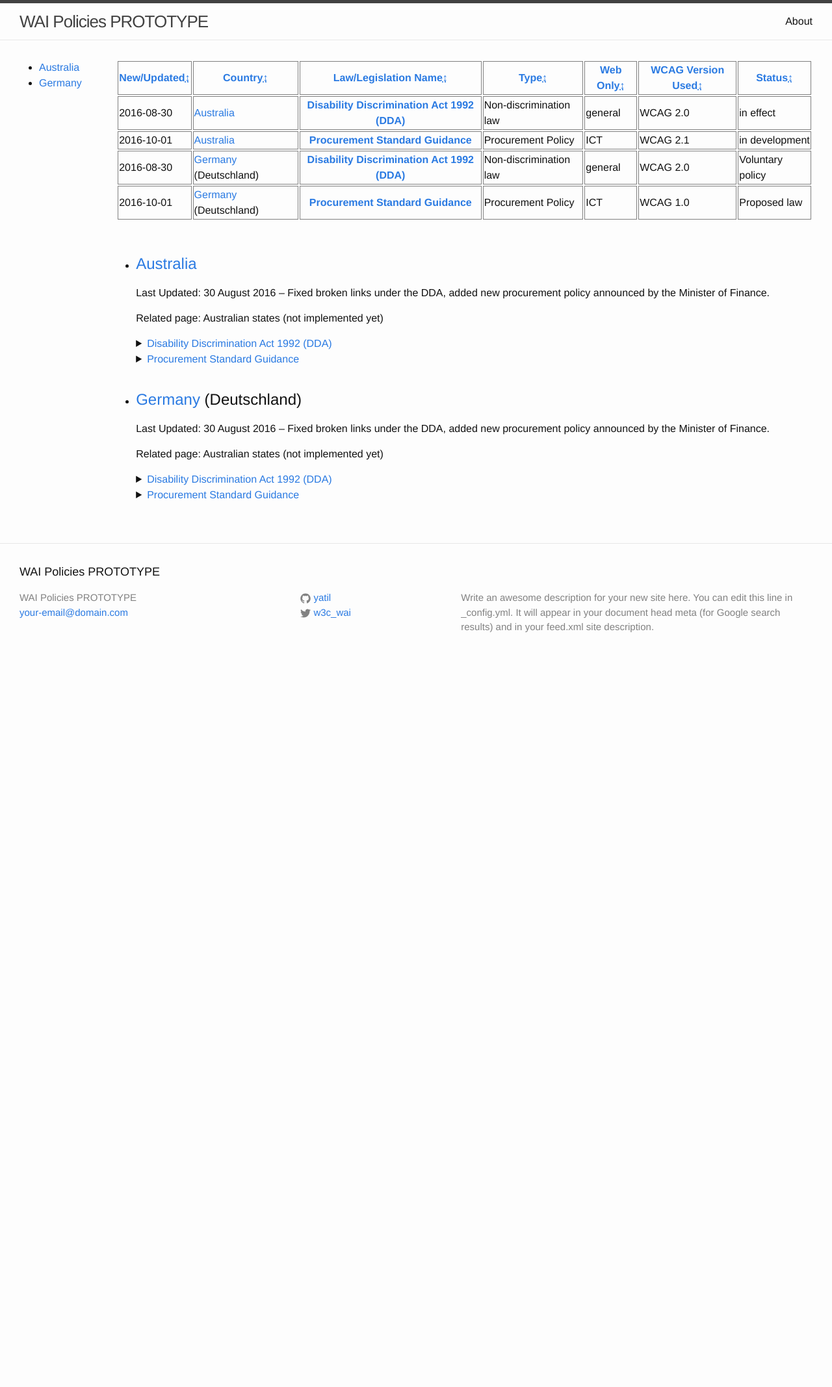
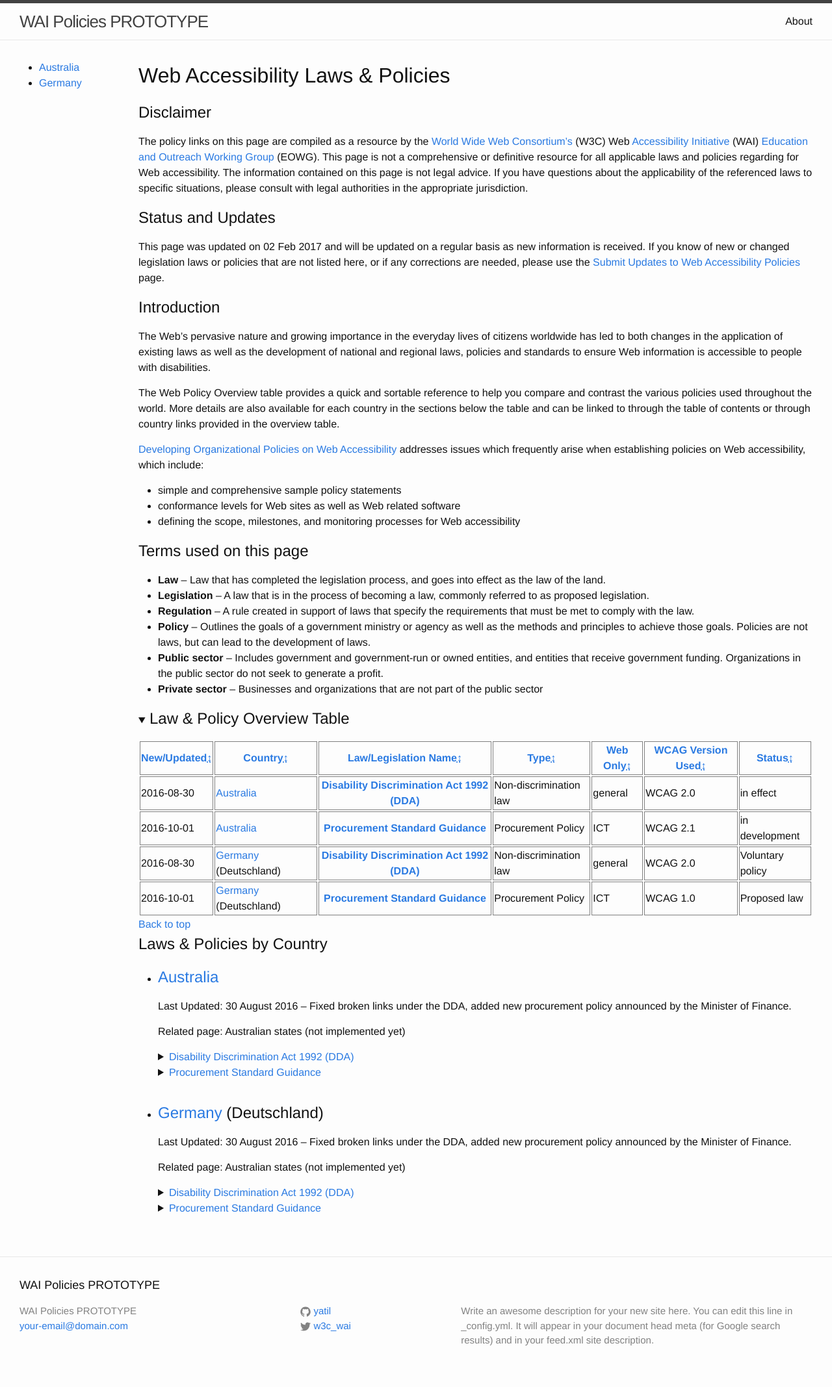
Before and after one commit to w3c/wai-policies-prototype, a Jekyll site: the page built from index.html, in a window 1280 px wide. Shown: the whole page at 65% size. Built offline with Jekyll 4.4.1, drawn with Linux system fonts in a browser that asks for light colours; before the commit the page ends 1037 px from its top, so only the background shows below that.

Commit message:
Add intro/help texts

```diff
--- a/_config.yml
+++ b/_config.yml
@@ -24,6 +24,8 @@ collections:
   policies:
     output: true
     permalink: /policy/:path/
+  help:
+    output: false
 
 defaults:
   - scope:
--- a/css/main.scss
+++ b/css/main.scss
@@ -55,6 +55,9 @@ $on-laptop:        800px;
 .home {
   display: flex;
   .side {
-    width: 10em;
+    flex:  0 1 15%;
+  }
+  .content {
+    flex: 1 1 85%;
   }
 }
--- a/index.html
+++ b/index.html
@@ -2,7 +2,7 @@
 layout: default
 ---
 
-<div class="home">
+<div class="home" id="top">
 
 <div class="side">
   <ul>
@@ -15,7 +15,17 @@ layout: default
 
 <div class="content">
 
-<style>table{margin-bottom:3em;} table tr > * {border:1px solid grey; border-collapse: collapse;}</style>
+  <h1>Web Accessibility Laws &amp; Policies</h1>
+
+  {% for help in site.help %}
+    <h2>{{help.title}}</h2>
+    {{help.content}}
+  {% endfor %}
+
+<details open>
+  <summary><h2 style="display:inline-block;">Law &amp; Policy Overview Table</h2></summary>
+
+<style> table tr > * {border:1px solid grey; border-collapse: collapse;}</style>
 
 <table class="sortable">
   <tr>
@@ -41,6 +51,11 @@ layout: default
   {% endfor %}
 {% endfor %}
 </table>
+
+<a href="#top">Back to top</a>
+</details>
+
+<h2>Laws &amp; Policies by Country</h2>
 
 <ul>
 {% for policy in site.policies %}
```
Also changed, not shown: _help/1-disclaimer.md (added, +5 -0 lines), _help/2-status.md (added, +5 -0 lines), _help/3-introduction.md (added, +13 -0 lines), _help/4-terms.md (added, +10 -0 lines).
